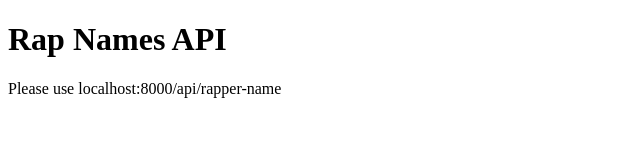
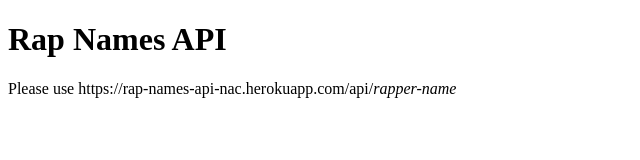
Before and after one commit to chaudhryna/rap-names-api, a website: page index.html in a window 1280 px wide. Shown: the whole page, without its empty margins (0-640 px from the left). Drawn offline with Linux system fonts and the light colour scheme.

Commit message:
Changed paragraph wording

```diff
--- a/index.html
+++ b/index.html
@@ -8,7 +8,7 @@
 </head>
 <body>
     <h1>Rap Names API</h1>
-    <p>Please use localhost:8000/api/rapper-name</p>
+    <p>Please use https://rap-names-api-nac.herokuapp.com/api/<em>rapper-name</em></p>
 
 
     <script src="js/main.js"></script>
```
